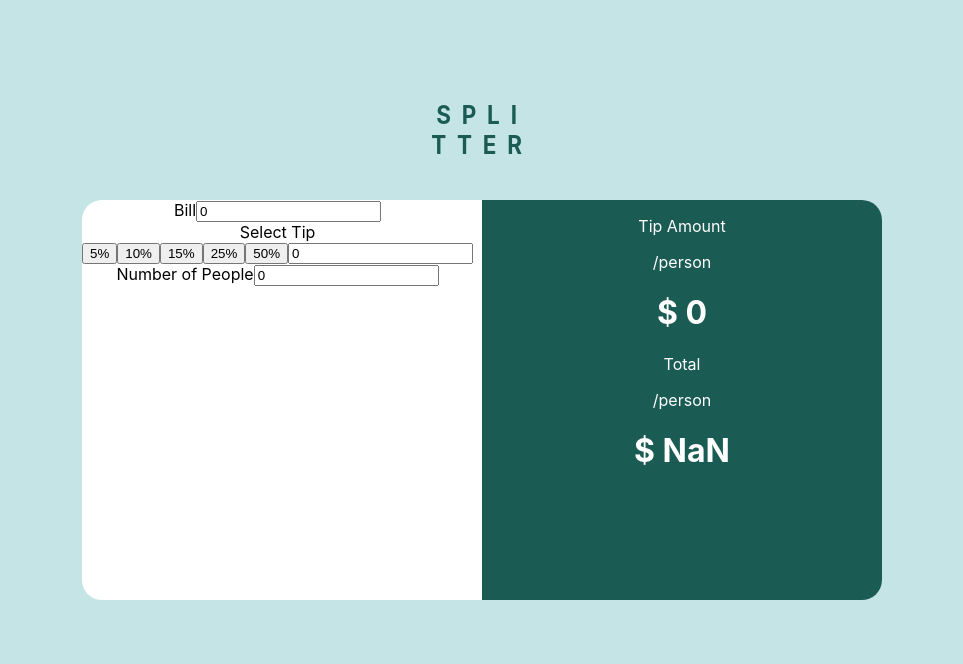
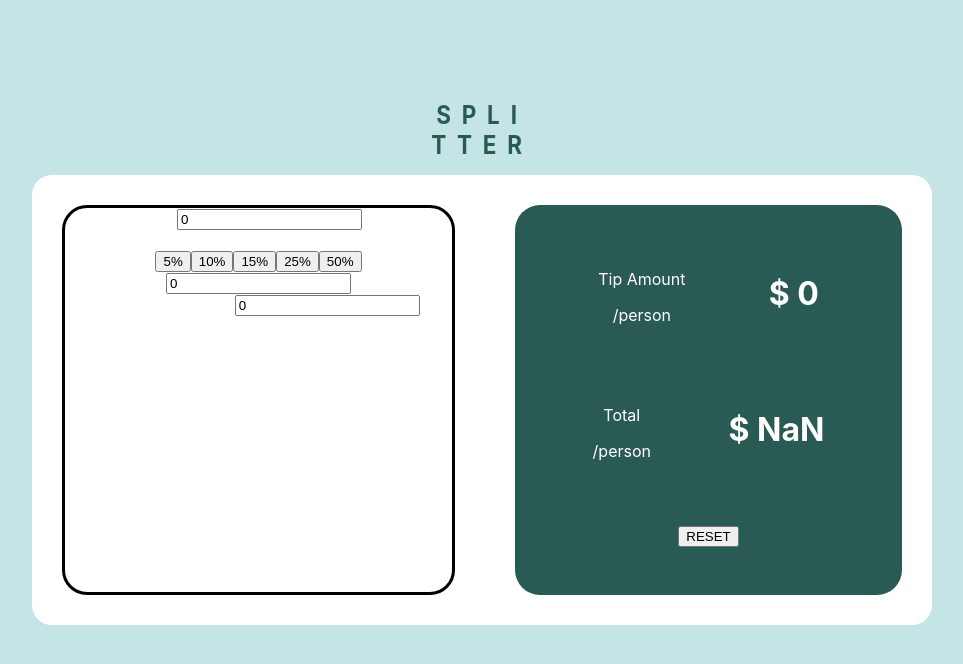
Before and after one commit to ophy90/tip-calculator-app-main, a React (Create React App) app in the folder tip-calculator/: page / in a window 1280 px wide. Shown: the top 664 px of the page, without its empty margins (158-1121 px from the left). Built offline with nearby package versions, Linux system fonts and the light colour scheme.

Commit message:
added Reset button + styled screen part

```diff
--- a/tip-calculator/src/components/calculator/calculator.component.js
+++ b/tip-calculator/src/components/calculator/calculator.component.js
@@ -43,11 +43,11 @@
 
             <div className = "calculator">
                 <div className = "touches">
-                    <div className = "touches">
+                    <div className = "bill">
                         <label>Bill</label>
                         <input value={bill} onChange={handleChange(setBill)}/>
                     </div>
-                    <div>
+                    <div className = "choose-tip">
                         <label>Select Tip</label>
                         <div>
                             <button>5%</button>
@@ -64,12 +64,28 @@
                     </div>
                 </div>
                 <div className = "screen">
-                    <p>Tip Amount</p>
-                    <p>/person</p>
-                    <h1>$ {tipAmount}</h1>
-                    <p>Total</p>
-                    <p>/person</p>
-                    <h1>$ {total}</h1>
+                    <div className = "screen-tip">
+                        <div className = "screen-description-tip">
+                            <p>Tip Amount</p>
+                            <p>/person</p>
+                        </div>
+                        <div className = "screen-amount-tip">
+                            <h1 >$ {tipAmount}</h1>
+                        </div>
+                    </div>
+                    <div className = "screen-total">
+                        <div className = "screen-description-total">
+                            <p>Total</p>
+                            <p>/person</p>
+                        </div>
+                        <div className = "amount-total">
+                            <h1>$ {total}</h1>
+                        </div>
+                    </div>
+                    <div>
+                        <button className="reset">RESET</button>
+                    </div>
+
                 </div>
             </div>
             <div className="container">
--- a/tip-calculator/src/components/calculator/calculator.styles.scss
+++ b/tip-calculator/src/components/calculator/calculator.styles.scss
@@ -13,7 +13,7 @@
   margin: auto;
   display: flex;
   flex-direction: column;
-  color: rgb(26, 91, 84);
+  color: #295b54;
   font-size: 25px;
   font-weight: bold;
   letter-spacing: 12px;
@@ -32,8 +32,8 @@
   flex-direction: columns;
   border-radius: 20px;
   background-color: #ffffff;
-  width: 800px;
-  height: 400px;
+  width: 900px;
+  height: 450px;
   position: absolute;
   top:0;
   bottom: 0;
@@ -44,18 +44,39 @@
 
 .screen {
   //align-items: center;
-  position: absolute;
-  top:0;
-  bottom: 0px;
-  left: 50%;
-  right: 0;
-  border-radius: 0 20px 20px 0;
-  background-color: rgb(26, 91, 84);
+  display: flex;
+  flex-direction: column;
+  justify-content: space-evenly;
+  position: relative;
+  border-radius: 25px;
+  background-color: #295b54;
   color: white;
   width: 50%;
   flex-basis: 50%;
+  margin: 30px;
+
+
+  .screen-tip {
+    display: flex;
+    flex-direction: row;
+    justify-content: space-evenly;
+  }
+  .screen-total {
+    display: flex;
+    flex-direction: row;
+    justify-content: space-evenly;
+  }
 }
 
 .touches {
-
+  display: flex;
+  flex-direction: column ;
+  position: relative;
+  border-radius: 25px;
+  background-color: white;
+  color: white;
+  width: 50%;
+  flex-basis: 50%;
+  margin: 30px;
+  border: solid black;
 }
```
